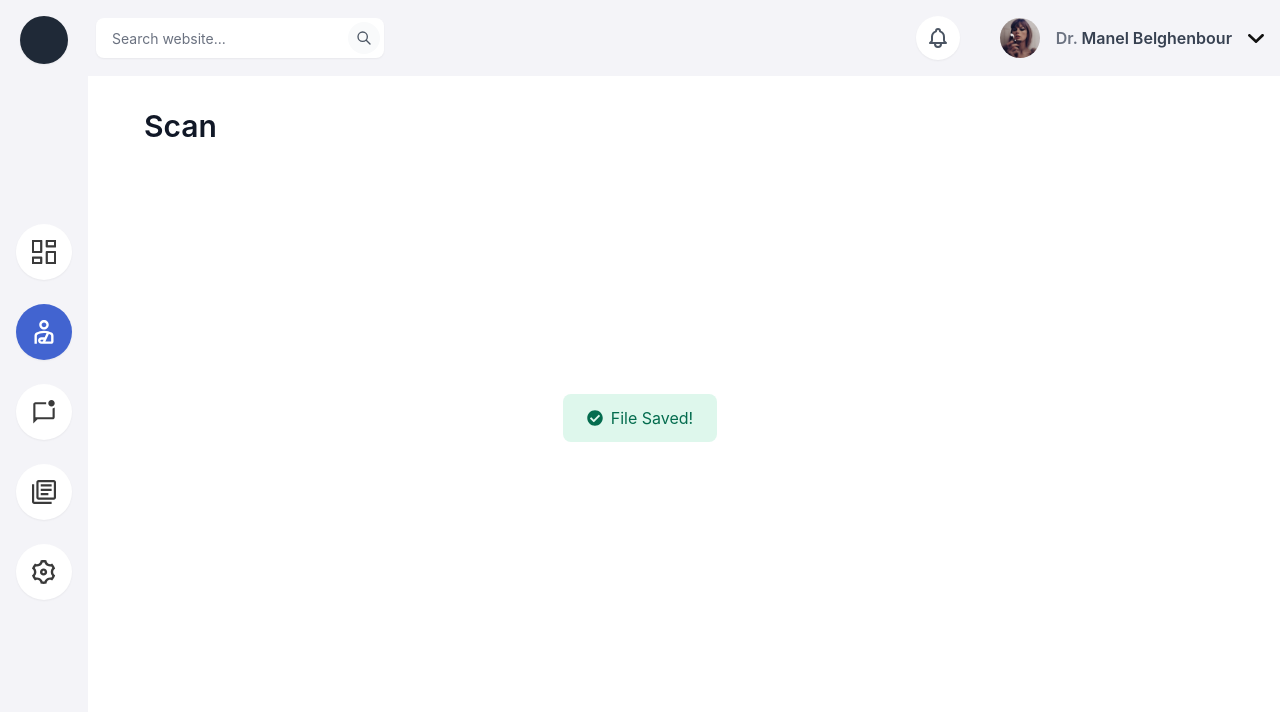
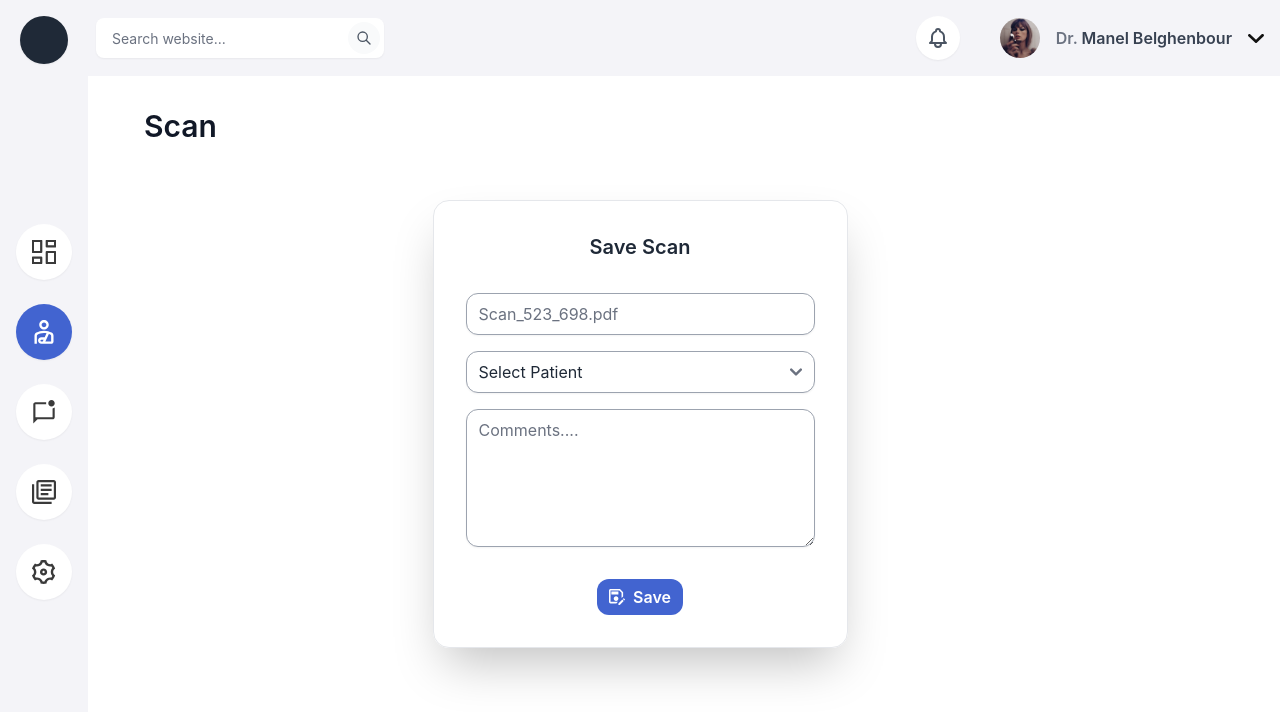
Before and after one commit to Ouassim-Hamdani/Scancer, a React (Create React App) app: page / in a window 1280 px wide. Shown: the top 712 px of the page. Built offline with nearby package versions, Linux system fonts and the light colour scheme; what tw-elements would draw is missing.

Commit message:
Linked saveform with constants.js

```diff
--- a/src/components/pages/Scan.js
+++ b/src/components/pages/Scan.js
@@ -16,7 +16,7 @@ export const Scan = () => {
         <div className='space-y-4 pt-8 h-5/6'>
             <span className="text-gray-900 pl-36 text-3xl font-semibold">Scan</span>
             <div className='flex justify-center items-center h-5/6'>
-                <Notification/>
+                <SaveScan/  >
             </div>
         </div>
 
--- a/src/components/scan_component/SaveScan.js
+++ b/src/components/scan_component/SaveScan.js
@@ -1,5 +1,5 @@
 import saveIcon from "../../assets/saveIcon.svg"
-
+import { patientsList } from "../../constants/constants"
 export const SaveScan = () => {
   return (
     <div className="shadow-2xl rounded-2xl flex items-center space-y-8 flex-col p-8 border-gray-200 border">
@@ -8,10 +8,14 @@ export const SaveScan = () => {
             <input type="text" placeholder="Scan_523_698.pdf" className="rounded-xl text-gray-800 shadow-sm border-gray-400"/>
             <select name="patients" id="patients" className="rounded-xl text-gray-800 shadow-sm border-gray-400 ">
                 <option value="1">Select Patient</option>
-                <option value="2" className="hover:bg-primary focus:bg-primary py-2 px-2 border border-gray-800">
-                    Taylor Swift
-                    </option>
-                <option value="3">Taylor Swift</option>
+                {
+                    patientsList.map((pat)=>{
+                        return (
+                            <option value={pat.id} key={pat.id}>{pat.name}</option>
+                        );
+                    })
+                }
+
             </select>
             <textarea placeholder="Comments...." name="" id="" cols="30" rows="5" className="rounded-xl text-gray-800 shadow-sm border-gray-400"></textarea>
 
--- a/src/constants/constants.js
+++ b/src/constants/constants.js
@@ -49,3 +49,5 @@ export const dataAnalytics = [
 export const patientsData = [{name:"New",value:13,perc:18,stat:"up"},
                               {name:"All",value:69,perc:28,stat:"down"},
                               {name:"Sick",value:29,perc:18,stat:"down"}];
+
+export const patientsList = [{id:1,name:"Taylor Swift"},{id:1,name:"Queen Swift"},{id:3,name:"Music Industry"}]
```
